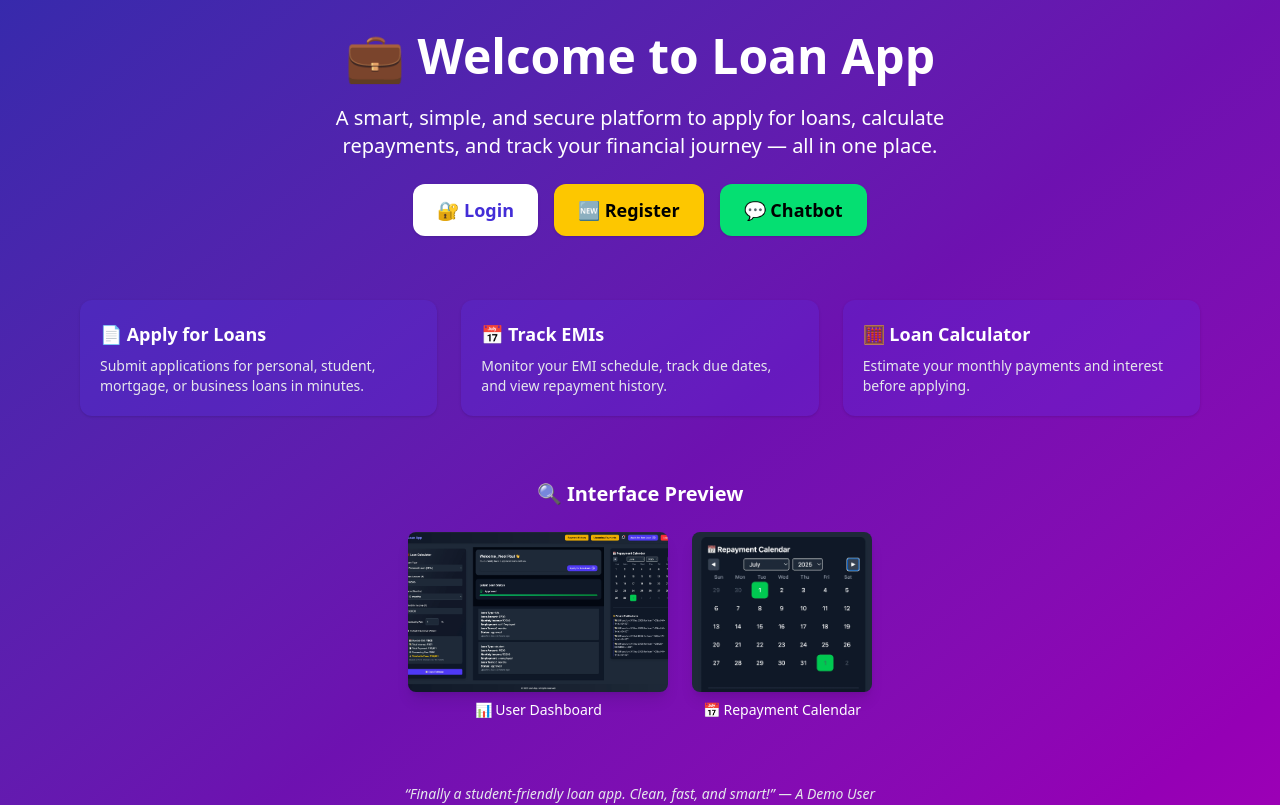
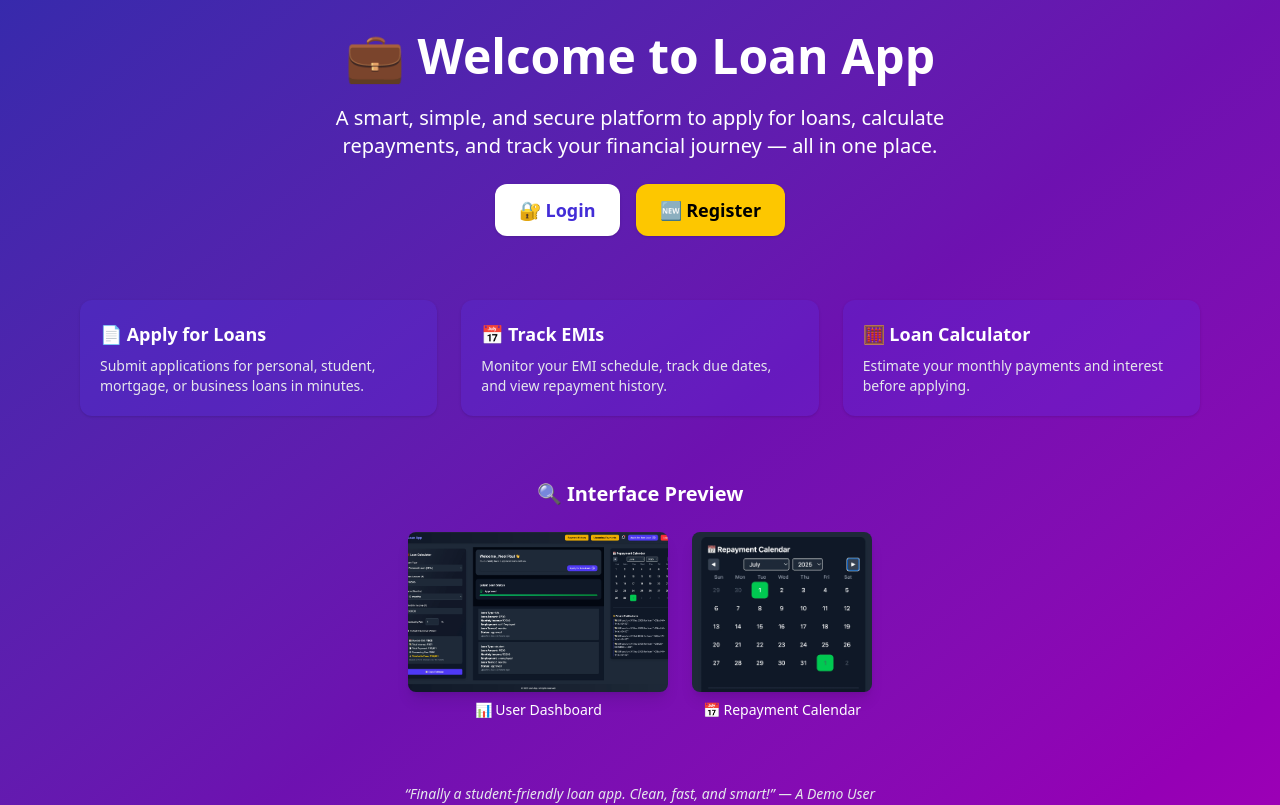
Before and after one commit to akash-collab/Loan-Application-System, a React (Vite) app: page / in a window 1280 px wide. Shown: the top 805 px of the page. Built offline with nearby package versions, Linux system fonts and the light colour scheme; no server answers.

Commit message:
Completed Gemini API integration

```diff
--- a/src/App.tsx
+++ b/src/App.tsx
@@ -13,7 +13,7 @@ export default function App() {
 
   return (
     <>
-    <Toaster
+      <Toaster
         position="top-right"
         gutter={12}
         toastOptions={{
@@ -31,7 +31,7 @@ export default function App() {
           },
         }}
       />
-    <Routes>
+      <Routes>
         <Route path="/" element={<HomePage />} />
         <Route path="/auth" element={<AuthPage />} />
         <Route path="/apply" element={<LoanForm />} />
--- a/src/layouts/MainLayout.tsx
+++ b/src/layouts/MainLayout.tsx
@@ -18,6 +18,7 @@ export default function MainLayout({ children }: { children: ReactNode }) {
   const [showCalendar, setShowCalendar] = useState(false);
   const [showNotifications, setShowNotifications] = useState(false);
   const [chatOpen, setChatOpen] = useState(false);
+
 
   return (
     <div className="h-screen flex flex-col bg-gray-50 text-gray-900 dark:bg-gray-900 dark:text-gray-100">
--- a/src/pages/Dashboard/PaymentHistory.tsx
+++ b/src/pages/Dashboard/PaymentHistory.tsx
@@ -67,7 +67,7 @@ export default function PaymentHistory() {
     return date.toLocaleString("default", { month: "long", year: "numeric" });
   };
 
-  const handleDownload = (loan: LoanHistory) => {
+  const handleDownload = async (loan: LoanHistory) => {
     generateLoanStatement({
       userName: user?.displayName || "User",
       loanId: loan.loanId,
--- a/src/pages/HomePage.tsx
+++ b/src/pages/HomePage.tsx
@@ -25,12 +25,6 @@ export default function HomePage() {
             className="bg-yellow-400 text-black font-semibold px-6 py-3 rounded-xl hover:bg-yellow-500 transition text-lg shadow w-full sm:w-auto"
           >
             🆕 Register
-          </button>
-          <button
-            onClick={() => navigate("/chatbot")}
-            className="bg-green-400 text-black font-semibold px-6 py-3 rounded-xl hover:bg-green-500 transition text-lg shadow w-full sm:w-auto"
-          >
-            💬 Chatbot
           </button>
         </div>
       </section>
```
